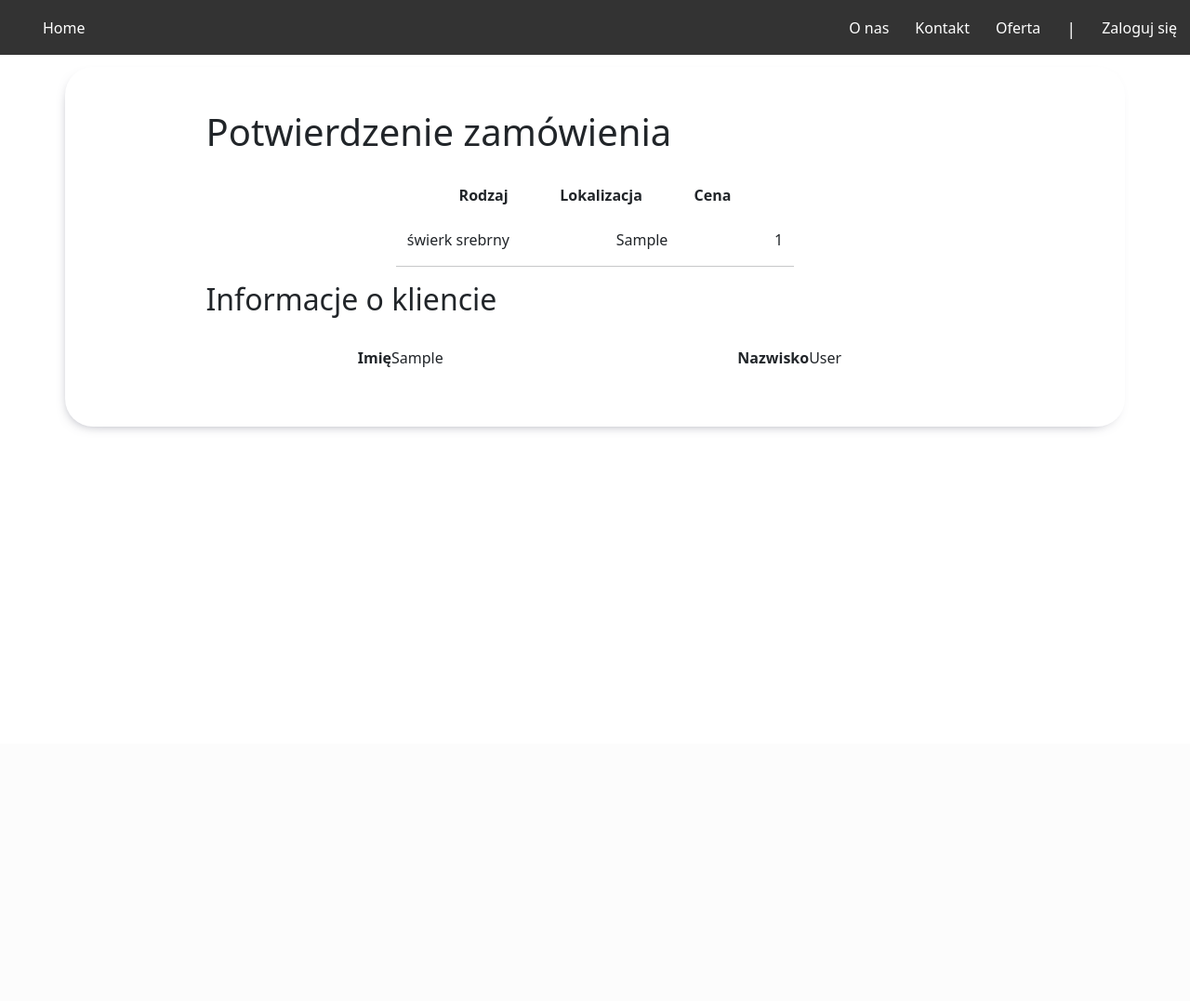
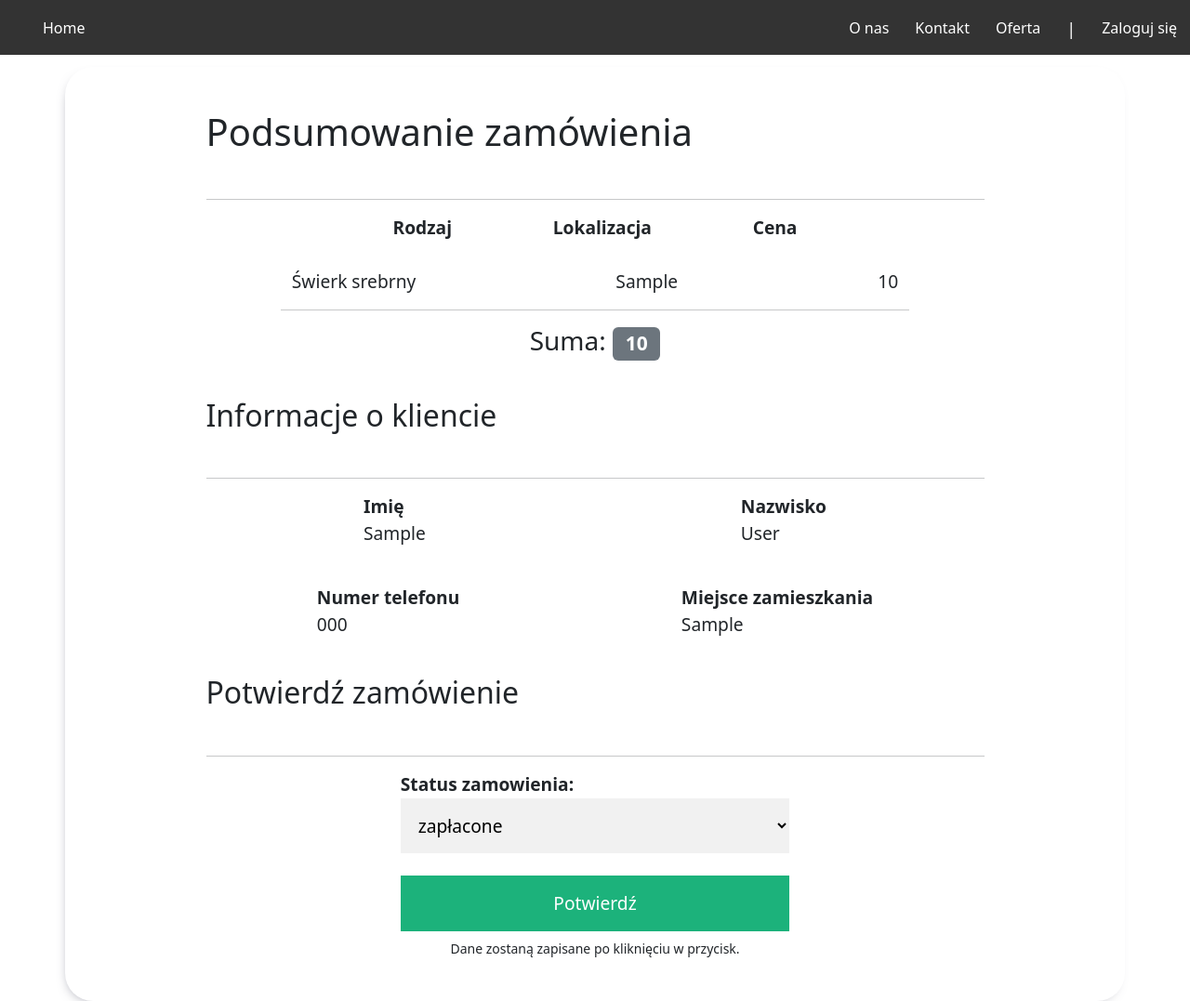
Before and after one commit to JanekDr/choinki-app, a Django app: page /customer/1/1/order-confirmation in a window 1280 px wide. Shown: the whole page at 93% size. Before the commit the page ends 463 px from the top, so only its background shows below. Run offline with Django 4.2, Linux system fonts and the light colour scheme; tables that the repository leaves empty hold one stand-in row (values such as "Sample post"); some libraries are stand-ins or nearby versions.

Commit message:
Added functionality for placing orders

```diff
--- a/choinki_project/main_choinki/forms.py
+++ b/choinki_project/main_choinki/forms.py
@@ -31,8 +31,14 @@
 class TreeForm(ModelForm):
     class Meta:
         model = models.Tree
-        fields = ['type', 'localization', 'prize']
+        fields = ['type', 'localization', 'price']
 
 
 class TreeFormsQuantity(forms.Form):
     quantity = forms.IntegerField(min_value=1, max_value=50)
+
+
+class OrderForm(ModelForm):
+    class Meta:
+        model = models.Order
+        fields = ['status']
--- a/choinki_project/main_choinki/models.py
+++ b/choinki_project/main_choinki/models.py
@@ -20,11 +20,11 @@
     )
     type = models.CharField(max_length=2, choices=TYPES_OF_TREES, default=TYPES_OF_TREES[0][0])
     localization = models.CharField(max_length=300)
-    prize = models.IntegerField()
+    price = models.IntegerField()
 
 
     def __str__(self) -> str:
-        return self.type + " " + self.localization + " " + str(self.prize)
+        return self.type + " " + self.localization + " " + str(self.price)
 
 
 class Order(models.Model):
@@ -35,7 +35,7 @@
 
     customer = models.ForeignKey(Customer, on_delete=models.CASCADE)
     tree = models.ManyToManyField(Tree)
-    status = models.CharField(max_length=120, choices=STATUS)
+    status = models.CharField(max_length=120, choices=STATUS, default=STATUS[0][0])
     date = models.DateField(auto_now_add=True)
 
 
--- a/choinki_project/main_choinki/static/styles.css
+++ b/choinki_project/main_choinki/static/styles.css
@@ -200,3 +200,23 @@
   display: flex;
   margin:auto;
 }
+
+.namediv{
+  margin-left: auto;
+  margin-right: auto;
+}
+
+.order-details{
+  font-size: larger;
+}
+
+.total-cost{
+  margin-bottom: 2rem;
+}
+
+.order-status{
+  width: 50%;
+  margin-left: auto;
+  margin-right: auto;
+  font-size: larger;
+}
--- a/choinki_project/main_choinki/templates/main_choinki/index.html
+++ b/choinki_project/main_choinki/templates/main_choinki/index.html
@@ -38,7 +38,7 @@
         <li style="float:right"><a href="login">Zaloguj się</a></li>
       {% endif %}
       <li style="float:right"><a id="pipe">|</a></li>
-      {% if request.user|has_group:"pracownicy" %}
+      {% if request.user|has_group:"pracownicy" or user.is_staff %}
         <li style="float:right"><a href="/customer" class="button"><svg xmlns="http://www.w3.org/2000/svg" x="0px" y="0px" width="30" height="30" viewBox="0,0,256,256"
           style="fill:#000000;
           pointer-events: none;" >
--- a/choinki_project/main_choinki/templates/main_choinki/order_confirmation.html
+++ b/choinki_project/main_choinki/templates/main_choinki/order_confirmation.html
@@ -2,12 +2,13 @@
 {%block title%}Potwierdzenie zamówienia{%endblock%}
 {%block content%}
 <div class="container d-flex justify-content-center" id="login-border">
-    <div class="container-login">
-        <h1>Potwierdzenie zamówienia</h1>
+    <div class="container-login ">
+        <h1>Podsumowanie zamówienia</h1>
         <br>
+        <hr>
         <div class="d-flex justify-content-center">
             <div class="row">
-                <div class="d-flex justify-content-between">
+                <div class="d-flex justify-content-between order-details">
                     <hr>
                     <b>Rodzaj</b>
                     <b>Lokalizacja</b>
@@ -16,31 +17,64 @@
                     <br>
                 </div>
                 {% for tree in trees %}
-                <div class="d-flex justify-content-between">
-                    <p>{{tree.get_type_display}}</p>
+                <div class="d-flex justify-content-between order-details">
+                    <p>{{tree.get_type_display|capfirst}}</p>
                     <p>{{tree.localization}}</p>
-                    <p>{{tree.prize}}</p>
+                    <p>{{tree.price}}</p>
                 </div>
                 <hr>
                 {% endfor %}
+                <div class="d-flex justify-content-center total-cost">
+                    <h3>Suma: <span class="badge bg-secondary">{{totalcost}}</span></h3>
+
+                </div>
             </div>
         </div>
         <h2>Informacje o kliencie</h2>
         <br>
-        <div class="d-flex justify-content-center">
-            <div class="col">
-                <div class="d-flex justify-content-center">
-                    <b>Imię</b>
-                    <p>{{customer.first_name}}</p>
-                </div>
+        <hr>
+        <div class="d-flex justify-content-center order-details">
+            <div class="d-column namediv">
+                <b>Imię</b>
+                <p>{{customer.first_name}}</p>
             </div>
-            <div class="col">
-                <div class="d-flex justify-content-center">
-                    <b>Nazwisko</b>
-                    <p>{{customer.last_name}}</p>
-                </div>
+            <div class="d-column namediv">
+                <b>Nazwisko</b>
+                <p>{{customer.last_name}}</p>
             </div>
         </div>
+        <br>
+        <div class="d-flex justify-content-center order-details">
+            <div class="d-column namediv">
+                <b>Numer telefonu</b>
+                {% if customer.phone_number %}
+                    <p>{{customer.phone_number}}</p>
+                {% else %}
+                    <p>Brak</p>
+                {% endif %}
+            </div>
+            <div class="d-column namediv">
+                <b>Miejsce zamieszkania</b>
+                {% if customer.home %}
+                    <p>{{customer.home}}</p>
+                {% else %}
+                    <p>Brak</p>
+                {% endif %}
+            </div>
+        </div>
+        <br>
+        <h2>Potwierdź zamówienie</h2>
+        <br>
+        <hr>
+        <form method="POST">
+            {% csrf_token %}
+            <div class="order-status">
+                <b>Status zamowienia:</b>
+                <p>{{orderform.status}}</p>
+                <button type="submit" class="registerbtn">Potwierdź</button>
+            </div>
+            <small class="d-flex justify-content-center">Dane zostaną zapisane po kliknięciu w przycisk.</small>
+        </form>
     </div>
 </div>
 
--- a/choinki_project/main_choinki/templates/main_choinki/trees.html
+++ b/choinki_project/main_choinki/templates/main_choinki/trees.html
@@ -23,7 +23,7 @@
                             <div class="input-group">
                                 <b>{{form.type}}</b>
                                 {{form.localization}}
-                                {{form.prize}}
+                                {{form.price}}
                             </div>
                         </div>
                     </div>
--- a/choinki_project/main_choinki/views.py
+++ b/choinki_project/main_choinki/views.py
@@ -1,7 +1,7 @@
 from django.http import BadHeaderError, HttpResponse
 from django.shortcuts import redirect, render
 from django.core.mail import send_mail
-from .forms import ContactForm, NewUserForm, CustomerForm, TreeForm, TreeFormsQuantity
+from .forms import ContactForm, NewUserForm, CustomerForm, TreeForm, TreeFormsQuantity, OrderForm
 from django.contrib import messages
 from django.contrib.auth import authenticate, login
 from django.forms import formset_factory
@@ -106,12 +106,33 @@
     treesids = treesids.split('_')
     treesids = list(map(int, treesids))
     ordered_trees = []
+    prices = []
 
     for id in treesids:
         tree = Tree.objects.get(id=id)
+        prices.append(tree.price)
         ordered_trees.append(tree)
+
+    totalcost = sum(prices)
     customer = Customer.objects.get(id=customerid)
 
+    if request.method == "POST":
+        orderform = OrderForm(request.POST)
+        if orderform.is_valid():
+
+            order = orderform.save(commit=False)
+            customer = Customer.objects.get(id=customerid)
+            order.customer = customer
+            order.save()
+            for id in treesids:
+                tree = Tree.objects.get(id=id)
+                order.tree.add(tree)
+
+            return redirect('customer')
+    else:
+        orderform = OrderForm()
 
     return render(request, 'main_choinki/order_confirmation.html', {'trees':ordered_trees,
-                                                                    'customer':customer})
+                                                                    'customer':customer,
+                                                                    'totalcost':totalcost,
+                                                                    'orderform': orderform})
```
